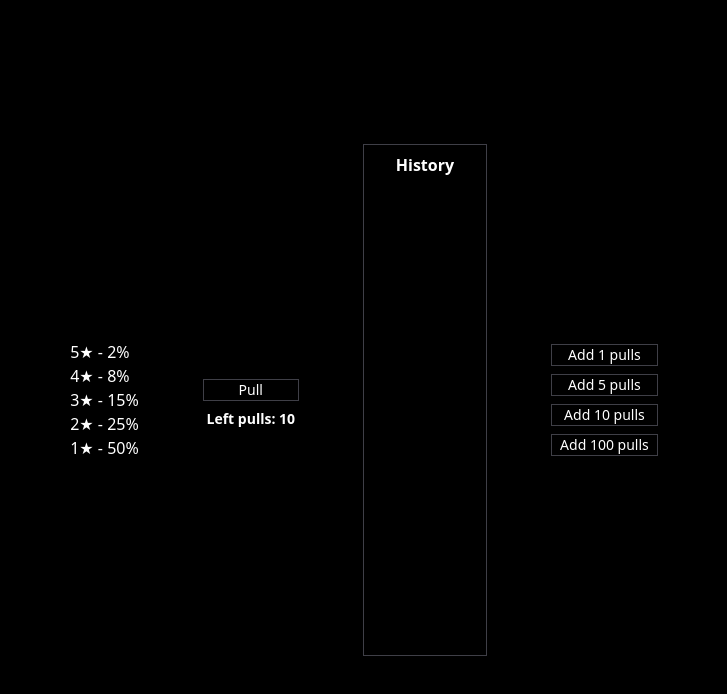
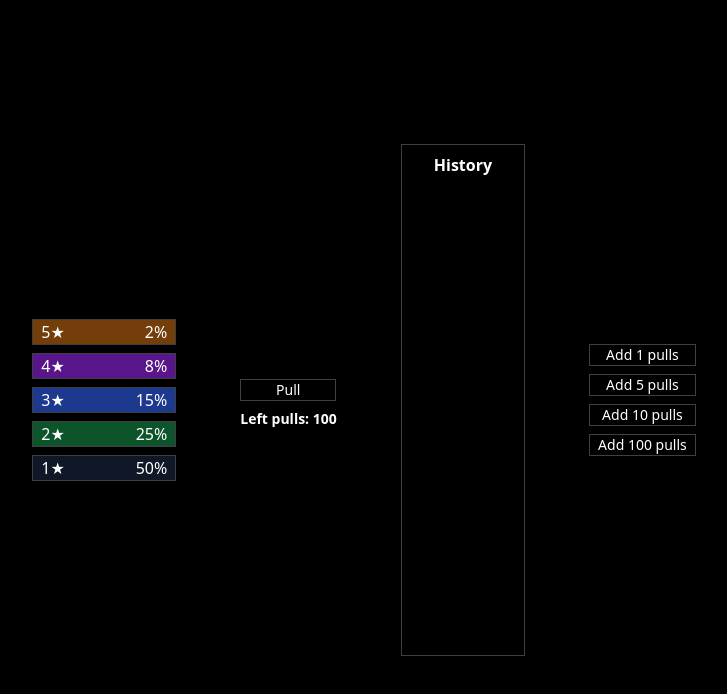
Before and after one commit to Tryncha/gacha-steph, a Next.js app: page / in a window 1280 px wide. Shown: the top 694 px of the page, without its empty margins (276-1003 px from the left). Built offline with nearby package versions, Linux system fonts and the light colour scheme.

Commit message:
colors added

```diff
--- a/src/app/page.tsx
+++ b/src/app/page.tsx
@@ -21,7 +21,7 @@ const HomePage = () => {
   const [item, setItem] = useState('');
   const [history, setHistory] = useState<string[]>([]);
 
-  const [pulls, setPulls] = useState(10);
+  const [pulls, setPulls] = useState(100);
 
   function pullFromList(list: string[]) {
     const selectedIndex = Math.floor(Math.random() * list.length);
@@ -52,15 +52,34 @@ const HomePage = () => {
 
   return (
     <main className="flex flex-col items-center justify-center gap-16 py-16 sm:min-h-screen sm:flex-row">
-      <section className="flex flex-col">
-        <span>5★ - 2%</span>
-        <span>4★ - 8%</span>
-        <span>3★ - 15%</span>
-        <span>2★ - 25%</span>
-        <span>1★ - 50%</span>
+      <section className="flex flex-col gap-2">
+        <div className="flex w-36 justify-between border border-zinc-700 bg-yellow-900 px-2">
+          <span>5★</span>
+          <span>2%</span>
+        </div>
+        <div className="flex w-36 justify-between border border-zinc-700 bg-purple-900 px-2">
+          <span>4★</span>
+          <span>8%</span>
+        </div>
+        <div className="flex w-36 justify-between border border-zinc-700 bg-blue-900 px-2">
+          <span>3★</span>
+          <span>15%</span>
+        </div>
+        <div className="flex w-36 justify-between border border-zinc-700 bg-green-900 px-2">
+          <span>2★</span>
+          <span>25%</span>
+        </div>
+        <div className="flex w-36 justify-between border border-zinc-700 bg-gray-900 px-2">
+          <span>1★</span>
+          <span>50%</span>
+        </div>
       </section>
       <section className="flex flex-col gap-2">
-        <h2 className="text-center text-5xl">{item}</h2>
+        <h2
+          className={`${item === '5★' && 'text-yellow-600'} ${item === '4★' && 'text-purple-600'} ${item === '3★' && 'text-blue-600'} ${item === '2★' && 'text-green-600'} ${item === '1★' && 'text-gray-600'} text-center text-5xl`}
+        >
+          {item}
+        </h2>
         <button
           onClick={pullItem}
           className={`${pulls === 0 ? 'bg-red-900 hover:bg-red-700' : 'hover:bg-zinc-800'} w-24 border border-zinc-700 px-2 text-sm hover:cursor-pointer`}
@@ -73,7 +92,12 @@ const HomePage = () => {
         <h2 className="font-bold">History</h2>
         <ul className="text-center">
           {history.map((item, i) => (
-            <li key={`${item}-${i}`}>{item}</li>
+            <li
+              key={`${item}-${i}`}
+              className={`${item === '5★' && 'text-yellow-600'} ${item === '4★' && 'text-purple-600'} ${item === '3★' && 'text-blue-600'} ${item === '2★' && 'text-green-600'} ${item === '1★' && 'text-gray-600'}`}
+            >
+              {item}
+            </li>
           ))}
         </ul>
       </section>
```
